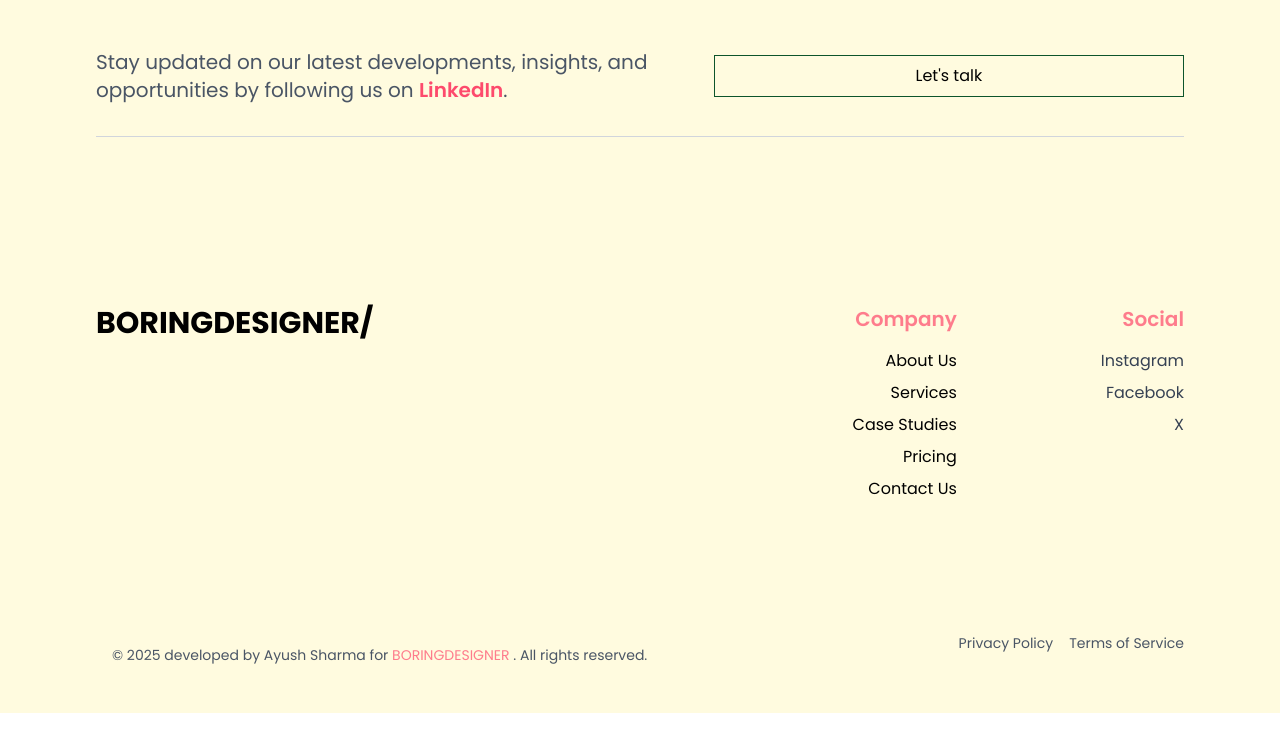
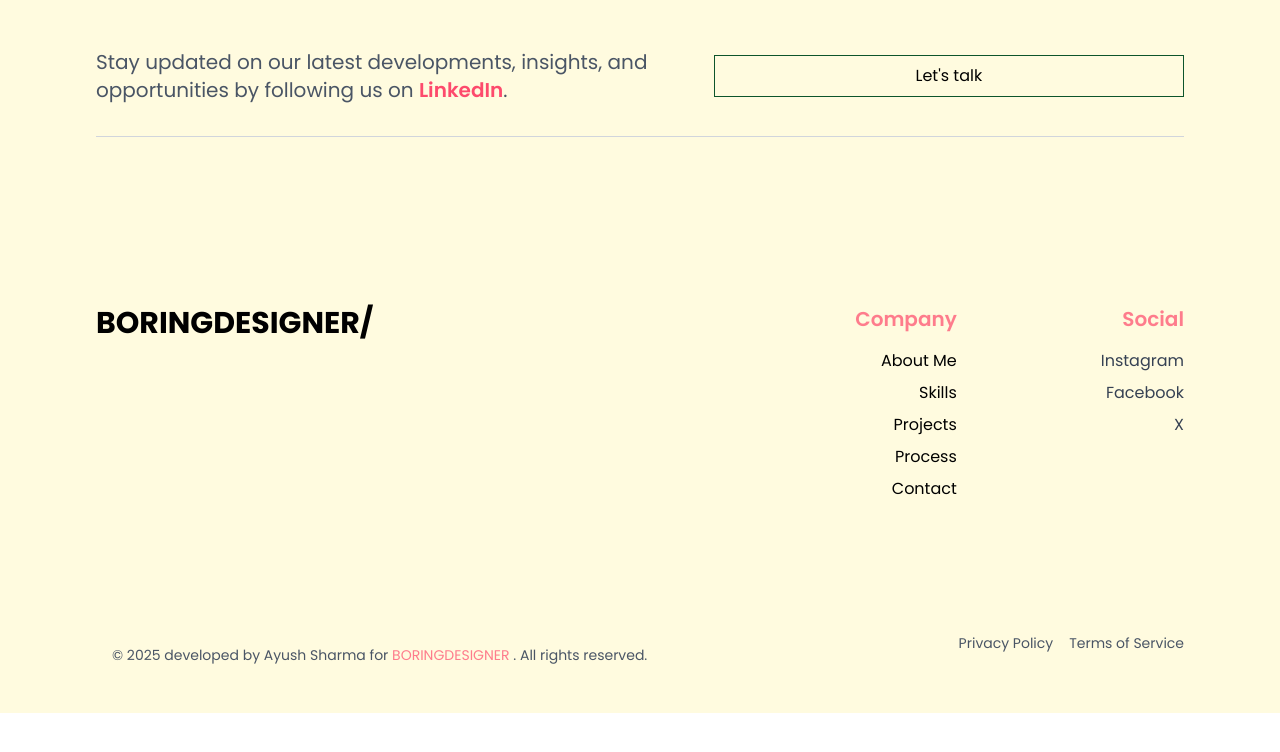
Before and after one commit to Ayush-Sharma-001/Greenside-minimal, a Next.js app: page /components/Footer in a window 1280 px wide. Shown: the top 752 px of the page. Built offline with nearby package versions, Linux system fonts and the light colour scheme.

Commit message:
Update footer links to reflect personal branding

```diff
--- a/app/components/Footer/page.tsx
+++ b/app/components/Footer/page.tsx
@@ -27,19 +27,19 @@ const Footer: React.FC = () => {
             <h4 className="text-xl text-[#fd4a6bb7] font-semibold  mb-4">Company</h4>
             <ul className="space-y-2">
             <li className="hover:text-gray-400 cursor-pointer">
-            <a href="#about-us">About Us</a>
+              <a href="#about-me">About Me</a>
             </li>
             <li className="hover:text-gray-400 cursor-pointer">
-            <a href="#services">Services</a>
+              <a href="#skills">Skills</a>
             </li>
             <li className="hover:text-gray-400 cursor-pointer">
-            <a href="#case-studies">Case Studies</a>
+              <a href="#projects">Projects</a>
             </li>
             <li className="hover:text-gray-400 cursor-pointer">
-            <a href="#pricing">Pricing</a>
+              <a href="#process">Process</a>
             </li>
             <li className="hover:text-gray-400 cursor-pointer">
-            <a href="#contact-us">Contact Us</a>
+              <a href="#contact">Contact</a>
             </li>
             </ul>
           </div>
```
